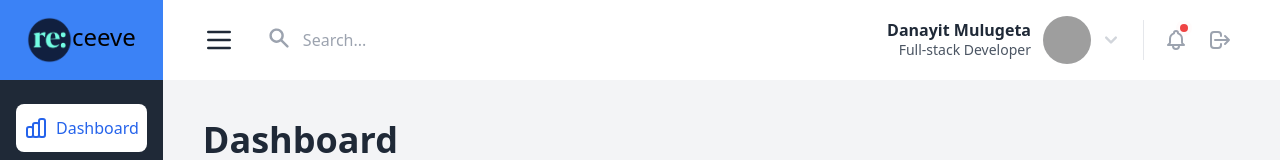
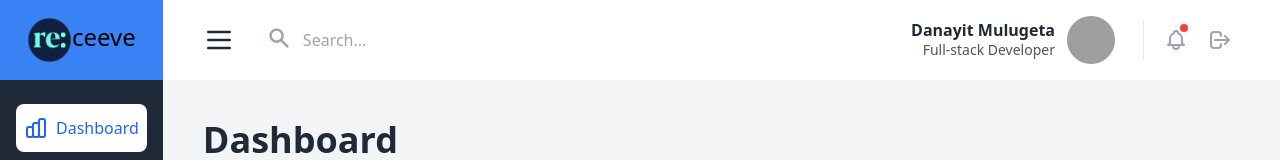
Before and after one commit to Dayni0603/receeve, a Vue app: page /home in a window 1280 px wide. Shown: the top 160 px of the page. Built offline with nearby package versions, Linux system fonts and the light colour scheme; data requests are answered from the project's data file; grey boxes are pictures that could not be loaded.

Commit message:
logout method add

```diff
--- a/src/components/Navigation.vue
+++ b/src/components/Navigation.vue
@@ -133,7 +133,7 @@
             <div
               class="hidden md:flex md:flex-col md:items-end md:leading-tight"
             >
-             <span class="font-semibold">Danayit Mulugeta</span>
+              <span class="font-semibold">Danayit Mulugeta</span>
               <span class="text-sm text-gray-600">Full-stack Developer</span>
             </div>
             <span
@@ -145,18 +145,6 @@
                 class="h-full w-full object-cover"
               />
             </span>
-            <svg
-              aria-hidden="true"
-              viewBox="0 0 20 20"
-              fill="currentColor"
-              class="hidden sm:block h-6 w-6 text-gray-300"
-            >
-              <path
-                fill-rule="evenodd"
-                d="M5.293 7.293a1 1 0 011.414 0L10 10.586l3.293-3.293a1 1 0 111.414 1.414l-4 4a1 1 0 01-1.414 0l-4-4a1 1 0 010-1.414z"
-                clip-rule="evenodd"
-              />
-            </svg>
           </button>
           <div
             class="absolute top-20 bg-white border rounded-md p-2 w-56"
@@ -195,6 +183,7 @@
             </button>
             <button
               class="relative p-2 text-gray-400 hover:bg-gray-100 hover:text-gray-600 focus:bg-gray-100 focus:text-gray-600 rounded-full"
+              @click="logOut()"
             >
               <span class="sr-only">Log out</span>
               <svg
@@ -225,6 +214,10 @@ import { Component, Vue, Prop } from "vue-property-decorator";
 export default class Navigation extends Vue {
   @Prop()
   msg!: string;
+  logOut() {
+    console.log("logging out");
+    this.$router.push("/login");
+  }
 }
 </script>
 <style>
```
